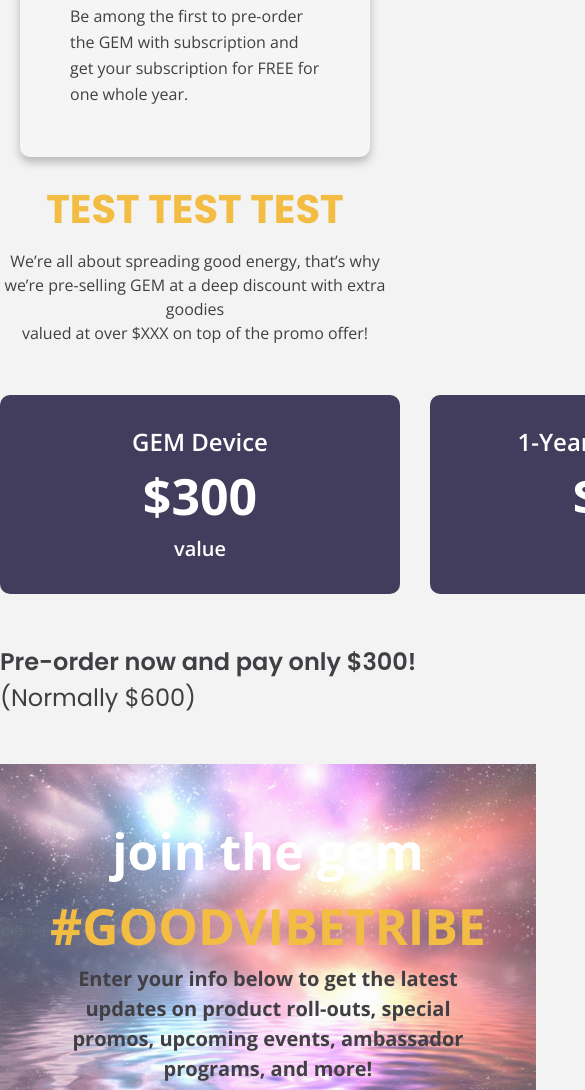
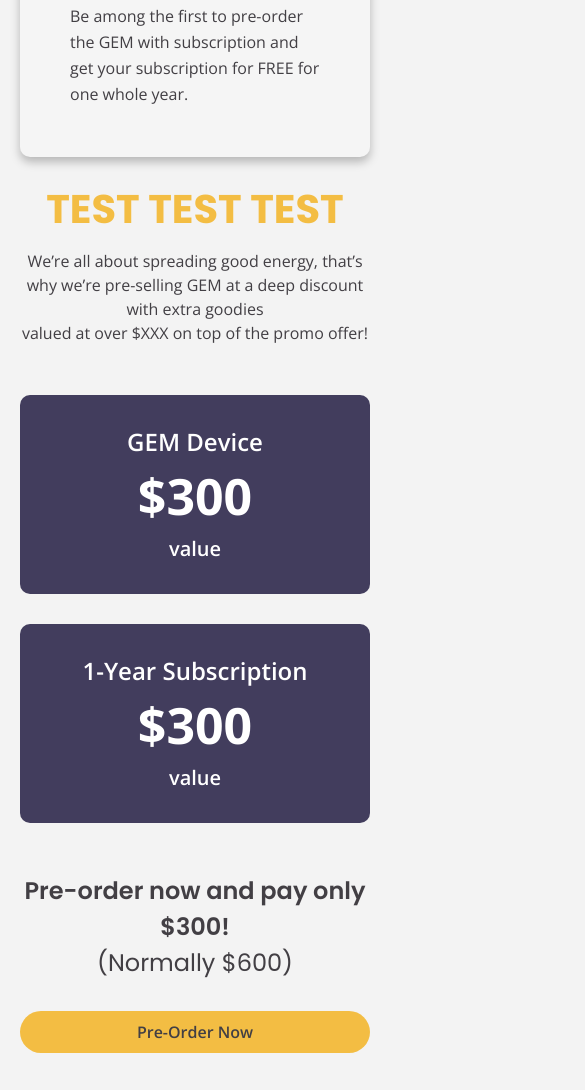
Before and after one commit to alzeqri1997/energy-4-life, a website: page index.html in a window 390 px wide. Shown: the part 8294-9384 px from the top of the page, 585 px wide, since content can reach past the window. Drawn offline with nearby package versions, Linux system fonts and the light colour scheme; files whose address does not match are found by name.

Commit message:
Mobile responsive ( section 8 )

```diff
--- a/index.html
+++ b/index.html
@@ -724,7 +724,7 @@
 				</div>
 			</div>
 		</div>
-		<div class="translate-y-[-48px]">
+		<div class="translate-y-[-48px] px-[20px]">
 			<h1 class="heading text-center">test test test</h1>
 			<span class="text-[16px] block text-center mt-[10px]">We’re all about spreading good energy, that’s why we’re
 				pre-selling GEM at a deep discount with extra goodies
@@ -732,26 +732,26 @@
 				valued at over $XXX on top of the promo offer!</span>
 
 			<div class="w-fit mx-auto">
-				<div class="flex gap-[30px] my-[50px]">
+				<div class="flex md:flex-nowrap flex-wrap gap-[30px] my-[50px]">
 					<div
-						class="flex flex-col items-center justify-center w-[400px] bg-[#423D5D] text-white p-[30px] rounded-[10px]">
+						class="flex flex-col items-center justify-center md:w-[400px] w-full bg-[#423D5D] text-white p-[30px] rounded-[10px]">
 						<span class="text-[24px] font-semibold leading-[34px]">GEM Device</span>
 						<span class="text-[50px] font-bold">$300</span>
 						<span class="text-[20px] font-semibold">value</span>
 					</div>
 					<div
-						class="flex flex-col items-center justify-center w-[400px] bg-[#423D5D] text-white p-[30px] rounded-[10px]">
+						class="flex flex-col items-center justify-center md:w-[400px] w-full bg-[#423D5D] text-white p-[30px] rounded-[10px]">
 						<span class="text-[24px] font-semibold leading-[34px]">1-Year Subscription</span>
 						<span class="text-[50px] font-bold">$300</span>
 						<span class="text-[20px] font-semibold">value</span>
 					</div>
 				</div>
-				<div class="flex justify-between items-center">
-					<div class="flex flex-col">
+				<div class="flex md:gap-0 gap-[30px] md:flex-row flex-col justify-between items-center">
+					<div class="flex md:text-start text-center flex-col">
 						<span class="text-[24px] font-semibold font-poppins">Pre-order now and pay only $300!</span>
 						<span class="font-poppins text-[24px]">(Normally $600)</span>
 					</div>
-					<a href="#" class="button">Pre-Order Now</a>
+					<a href="#" class="button md:w-auto md:text-start w-full text-center">Pre-Order Now</a>
 				</div>
 			</div>
 		</div>
```
Also changed, not shown: style.css.
